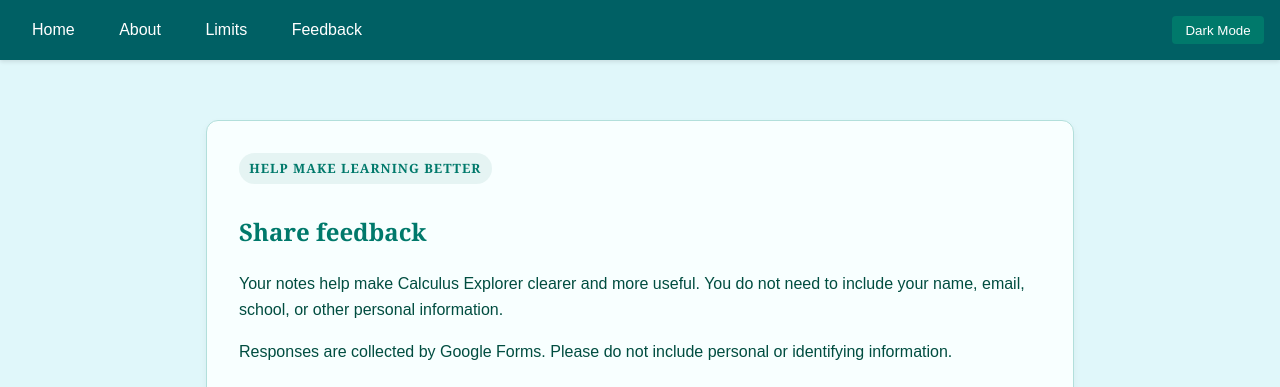
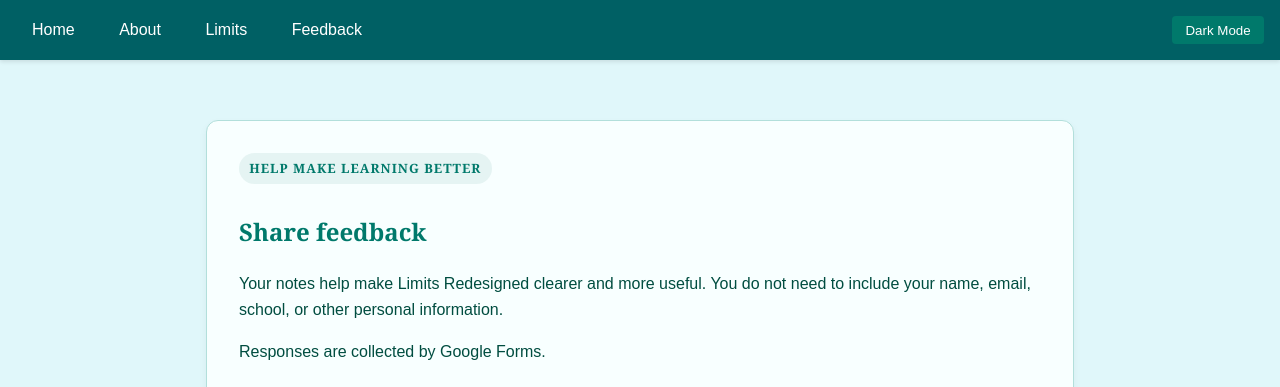
Before and after one commit to QorvinBishop/limits-redesigned, a plain HTML site: page feedback.html in a window 1280 px wide. Shown: the top 387 px of the page. Drawn offline with Linux system fonts and the light colour scheme; grey boxes are pictures that could not be loaded.

Commit message:
fix feedback page info and update name to Limits Redesigned

```diff
--- a/feedback.html
+++ b/feedback.html
@@ -4,7 +4,7 @@
 <head>
     <meta charset="UTF-8">
     <meta name="viewport" content="width=device-width, initial-scale=1.0">
-    <title>Share Feedback | Calculus Explorer</title>
+    <title>Share Feedback | Limits Redesigned</title>
     <!-- Google tag (gtag.js) -->
     <script async src="https://www.googletagmanager.com/gtag/js?id=G-JMNB7K9LGN"></script>
     <script>
@@ -31,10 +31,10 @@
         <section class="about-page">
             <p class="eyebrow">Help make learning better</p>
             <h1>Share feedback</h1>
-            <p>Your notes help make Calculus Explorer clearer and more useful. You do not need to include your name,
+            <p>Your notes help make Limits Redesigned clearer and more useful. You do not need to include your name,
                 email, school, or other personal information.</p>
 
-            <p>Responses are collected by Google Forms. Please do not include personal or identifying information.</p>
+            <p>Responses are collected by Google Forms.</p>
 
             <div class="feedback-embed-wrapper">
                 <iframe
```
Also changed, not shown: about.html (+1 -1 lines), index.html (+2 -2 lines).
